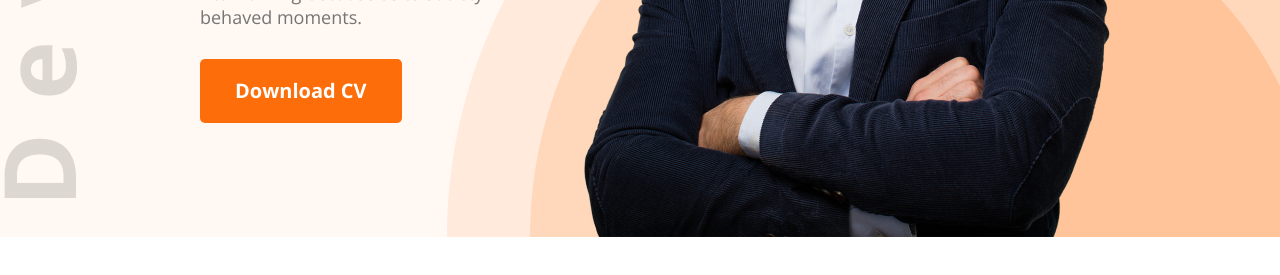
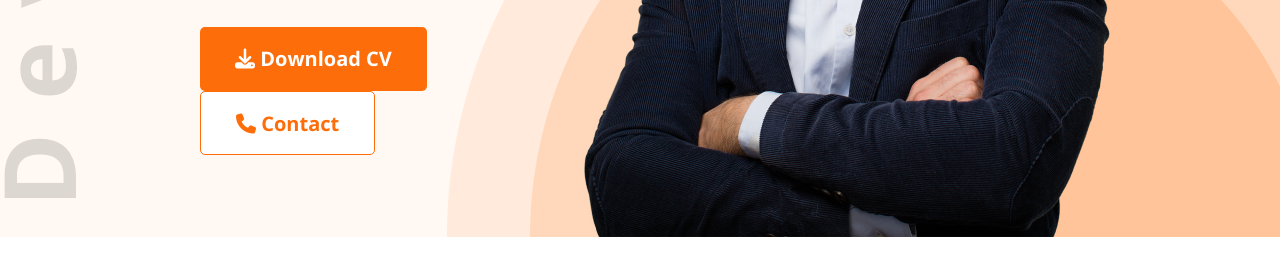
Before and after one commit to naserwp/Portfolio1, a plain HTML site: page index.html in a window 1280 px wide. Shown: the part 603-878 px from the top of the page. Drawn offline with nearby package versions, Linux system fonts and the light colour scheme.

Commit message:
banner button added

```diff
--- a/index.html
+++ b/index.html
@@ -5,11 +5,12 @@
     <meta http-equiv="X-UA-Compatible" content="IE=edge">
     <meta name="viewport" content="width=device-width, initial-scale=1.0">
     <title>Developer Portfolio 1 | Moduule 5</title>
-    <link rel="stylesheet" href="style.css">
     <link rel="preconnect" href="https://fonts.googleapis.com">
     <link rel="preconnect" href="https://fonts.gstatic.com" crossorigin>
     <link href="https://fonts.googleapis.com/css2?family=Open+Sans:wght@400;500;700;800&display=swap" rel="stylesheet">
+    <script src="https://kit.fontawesome.com/cbdca1ae7e.js" crossorigin="anonymous"></script>
     <link rel="stylesheet" href="styles/portfolio.css">
+    <link rel="stylesheet" href="style.css">
 </head>
 <body>
     <header class="header">
@@ -27,7 +28,10 @@
                 <h3 class="banner-sub-title">Hi, I am</h3>
                 <h1 class="banner-title">Naser Hossain</h1>
                 <p class="banner-description">Shot what able cold new see hold.Friendly as an betrayed formerly he. Morning because as to society behaved moments.</p>
-                <button class="btn-primary">Download CV</button>
+                <div class="custom-banner-button">
+                    <button class="btn-primary"><i class="fa-solid fa-download"></i> Download CV</button>
+                    <button class="btn-primary btn-secondary"><i class="fa-solid fa-phone"></i> Contact</button>
+                </div>
             </div>
             <img src="images/hardy.png" alt="">
         </div>
--- a/style.css
+++ b/style.css
@@ -15,3 +15,8 @@
     font-size: 20px;
     border: 0;
 }
+.custom-banner-button button.btn-primary.btn-secondary {
+    background: #fff;
+    color: #FD6E0A;
+    border: 1px solid #FD6E0A;
+}
```
